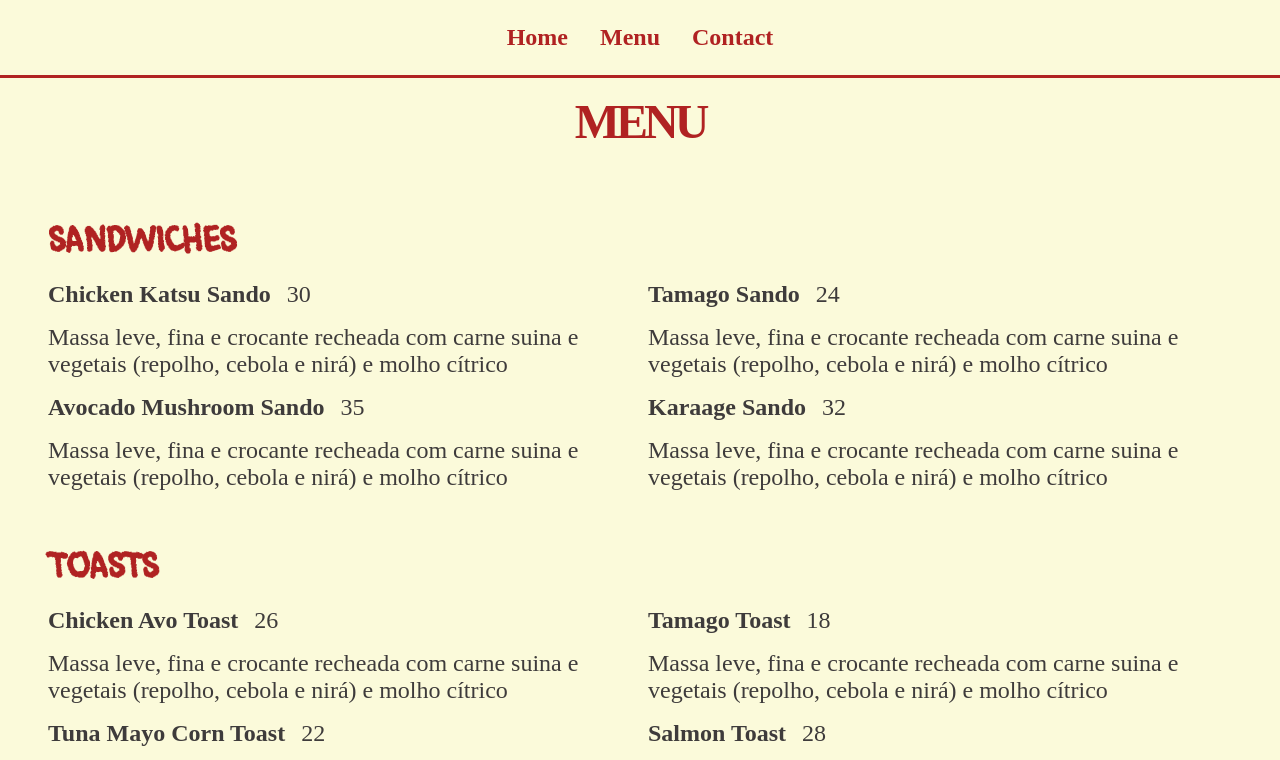
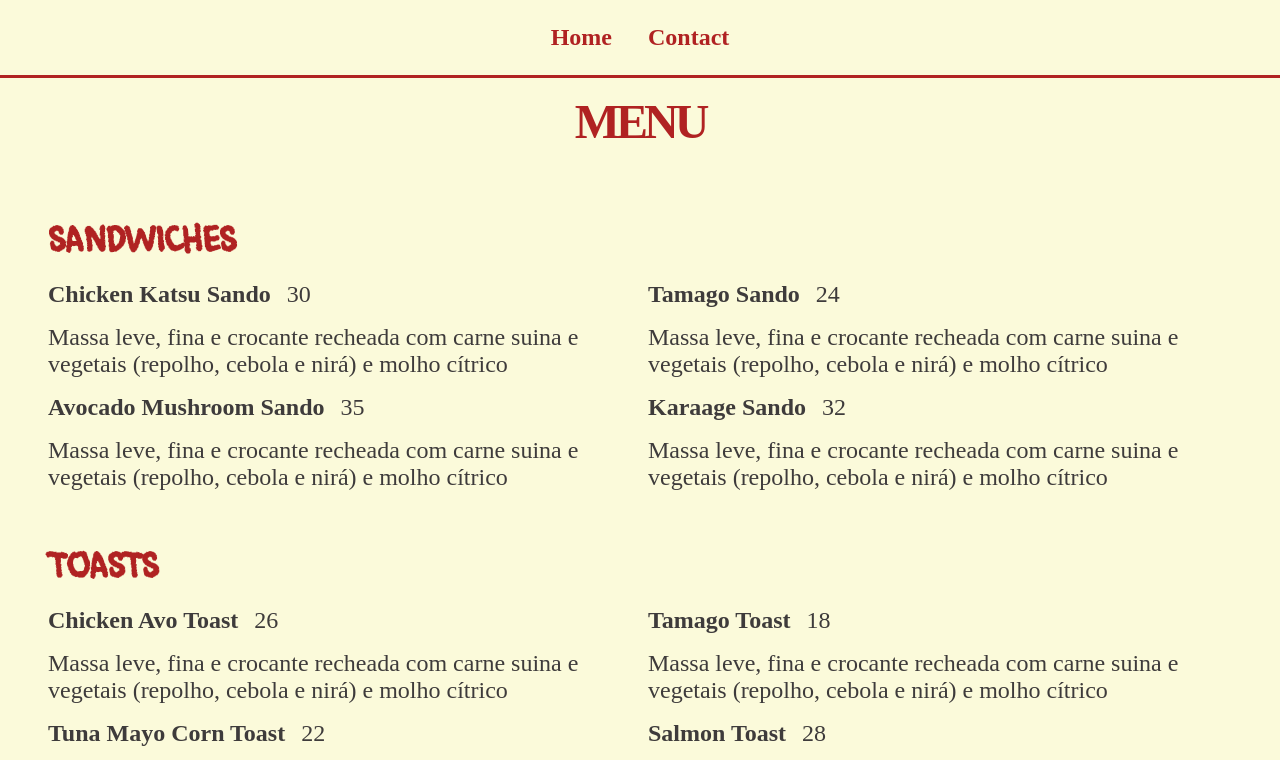
Before and after one commit to Guilheto/sandwichshop-homepage, a website built with webpack: page index.html in a window 1280 px wide. Both pictures are taken after a click on the button "Menu". Shown: the top 760 px of the page. Built offline with nearby package versions, Linux system fonts and the light colour scheme.

Commit message:
Navbar working

```diff
--- a/index.html
+++ b/index.html
@@ -11,13 +11,11 @@
 <body>
     <header>
         <nav>
-            <button id="home-btn">Home</button>
-            <button id="menu-btn">Menu</button>
-            <button id="contact-btn">Contact</button>
+            <!-- <button id="menu-btn">Menu</button>
+            <button id="contact-btn">Contact</button> -->
         </nav>
     </header>
     <div id="content">
-
     </div>
 
 
--- a/src/index.js
+++ b/src/index.js
@@ -1,5 +1,6 @@
 import {renderHome} from "./home.js"
 import {homeDelay} from "./home.js"
+import {renderNavbar} from "./navbar.js"
 import {renderMenu} from "./menu.js"
 import {renderContact} from "./contact.js"
 import {greetings} from "./greetings.js"
@@ -7,21 +8,27 @@ import {greetings} from "./greetings.js"
 console.log("Hello restaurant!");
 console.log(greetings())
 
-const homeButton = document.querySelector('#home-btn')
+// const homeButton = document.querySelector('#home-btn')
 
-homeButton.addEventListener("click", () => {
+// homeButton.addEventListener("click", () => {
+//     renderHome();
+//     homeDelay();
+// });
+
+window.addEventListener("load", () => {
     renderHome();
+    renderNavbar("home");
     homeDelay();
 });
 
-const menuButton = document.querySelector('#menu-btn')
+// const menuButton = document.querySelector('#menu-btn')
 
-menuButton.addEventListener("click", () => {
-    renderMenu();
-});
+// menuButton.addEventListener("click", () => {
+//     renderMenu();
+// });
 
-const contactButton = document.querySelector('#contact-btn')
+// const contactButton = document.querySelector('#contact-btn')
 
-contactButton.addEventListener("click", () => {
-    renderContact();
-});
+// contactButton.addEventListener("click", () => {
+//     renderContact();
+// });
--- /dev/null
+++ b/src/navbar.js
@@ -0,0 +1,65 @@
+import { renderMenu } from "./menu.js"
+import { renderContact } from "./contact.js"
+import { renderHome, homeDelay } from "./home.js"
+
+const navbar = document.querySelector("nav")
+console.log("NAVBAR:", navbar);
+
+export function renderNavbar(page) {
+    navbar.innerHTML = ""
+
+    const buttonContainer = document.createElement('div')
+    buttonContainer.classList.add('button')
+
+    if (page === 'home') {
+        buttonContainer.innerHTML = `
+        <button id="menu-btn">Menu</button>
+        <button id="contact-btn">Contact</button>
+
+    `;
+    }
+
+    if (page === 'menu') {
+        buttonContainer.innerHTML = `
+        <button id="home-btn">Home</button>
+        <button id="contact-btn">Contact</button>
+    `;
+    }
+
+    if (page === 'contact') {
+        buttonContainer.innerHTML = `
+    <button id="home-btn">Home</button>
+    <button id="menu-btn">Menu</button>
+    `;
+    }
+
+    navbar.appendChild(buttonContainer)
+
+    const menuButton = document.getElementById('menu-btn')
+    if (menuButton) {
+        menuButton.addEventListener("click", () => {
+            renderNavbar("menu")
+            renderMenu()
+
+        })
+    }
+
+    const contactButton = document.getElementById('contact-btn')
+    if (contactButton) {
+        contactButton.addEventListener("click", () => {
+            renderNavbar("contact")
+            renderContact()
+        })
+    }
+
+    const homeButton = document.getElementById('home-btn')
+    if (homeButton) {
+        homeButton.addEventListener("click", () => {
+            renderHome()
+            renderNavbar("home")
+            homeDelay()
+        })
+    }
+}
+
+// Create a home button with boolean and appendchild all of them according to the right page//
--- a/styles.css
+++ b/styles.css
@@ -43,6 +43,8 @@ button {
   border: none;
   font-family: var(--font-secondary);
   font-size: 1.5rem;
+  padding-left: 1rem;
+  padding-right: 1rem;
   color: var(--color-primary);
   font-weight: 600;
   cursor: pointer;
@@ -196,7 +198,7 @@ button {
 #about-text {
   font-family: var(--font-secondary);
   color: var(--color-primary);
-  font-size: 2.6rem;
+  font-size: 2.2rem;
   width: 100%;
   font-style: italic;
   font-weight: 500;
```
Also changed, not shown: src/home.js (+6 -5 lines), dist/main.js.
